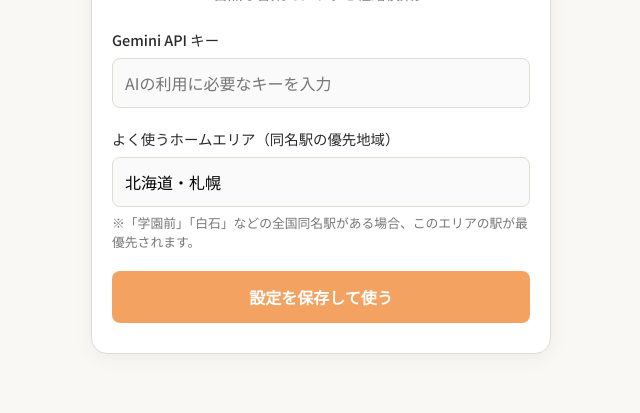
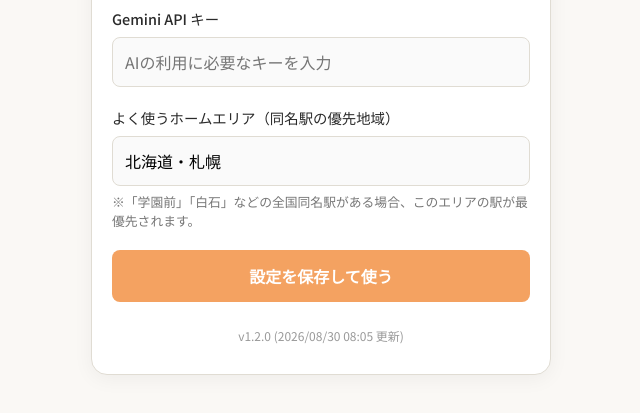
Before and after one commit to hatamasa1982/smart-transit-app, a plain HTML site: page index.html in a window 1280 px wide. Shown: the part 267-680 px from the top of the page, without its empty margins (319-959 px from the left). Drawn offline with Linux system fonts and the light colour scheme.

Commit message:
feat: 画面下部にバージョン名と更新日時の表示を追加 (v1.2.0)

```diff
--- a/index.html
+++ b/index.html
@@ -241,6 +241,13 @@
       border-radius: 4px;
       margin-left: 4px;
     }
+
+    .app-footer {
+      text-align: center;
+      margin-top: 25px;
+      font-size: 0.75rem;
+      color: #999;
+    }
   </style>
 </head>
 <body>
@@ -297,6 +304,10 @@
         <button class="btn btn-google" id="btn-google" onclick="openGoogleMaps()">🗺️ Googleマップで見る</button>
 
         <button class="btn btn-back" onclick="showScreen('main-screen')">戻る</button>
+      </div>
+
+      <div class="app-footer">
+        v1.2.0 (2026/08/30 08:05 更新)
       </div>
 
     </div>
```
